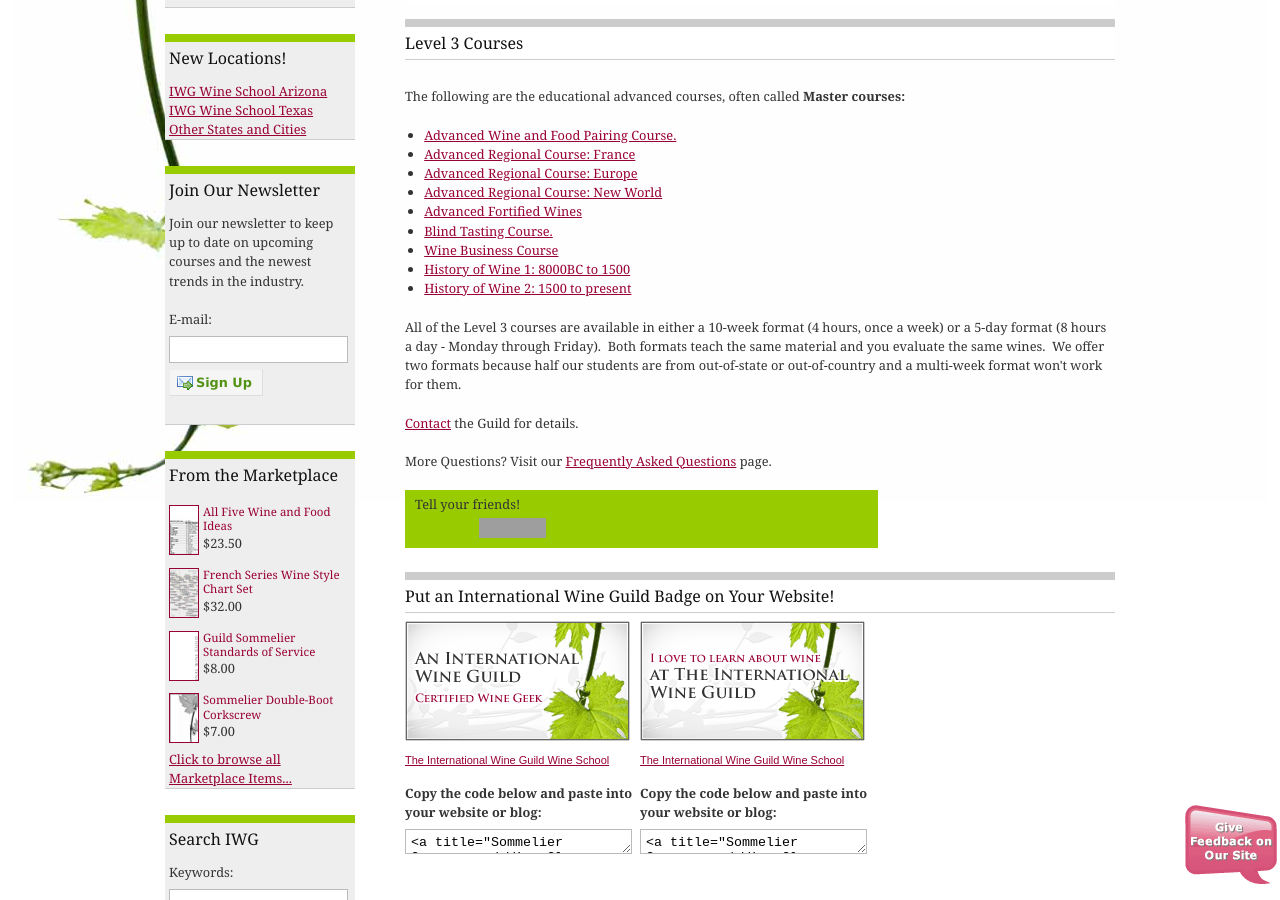
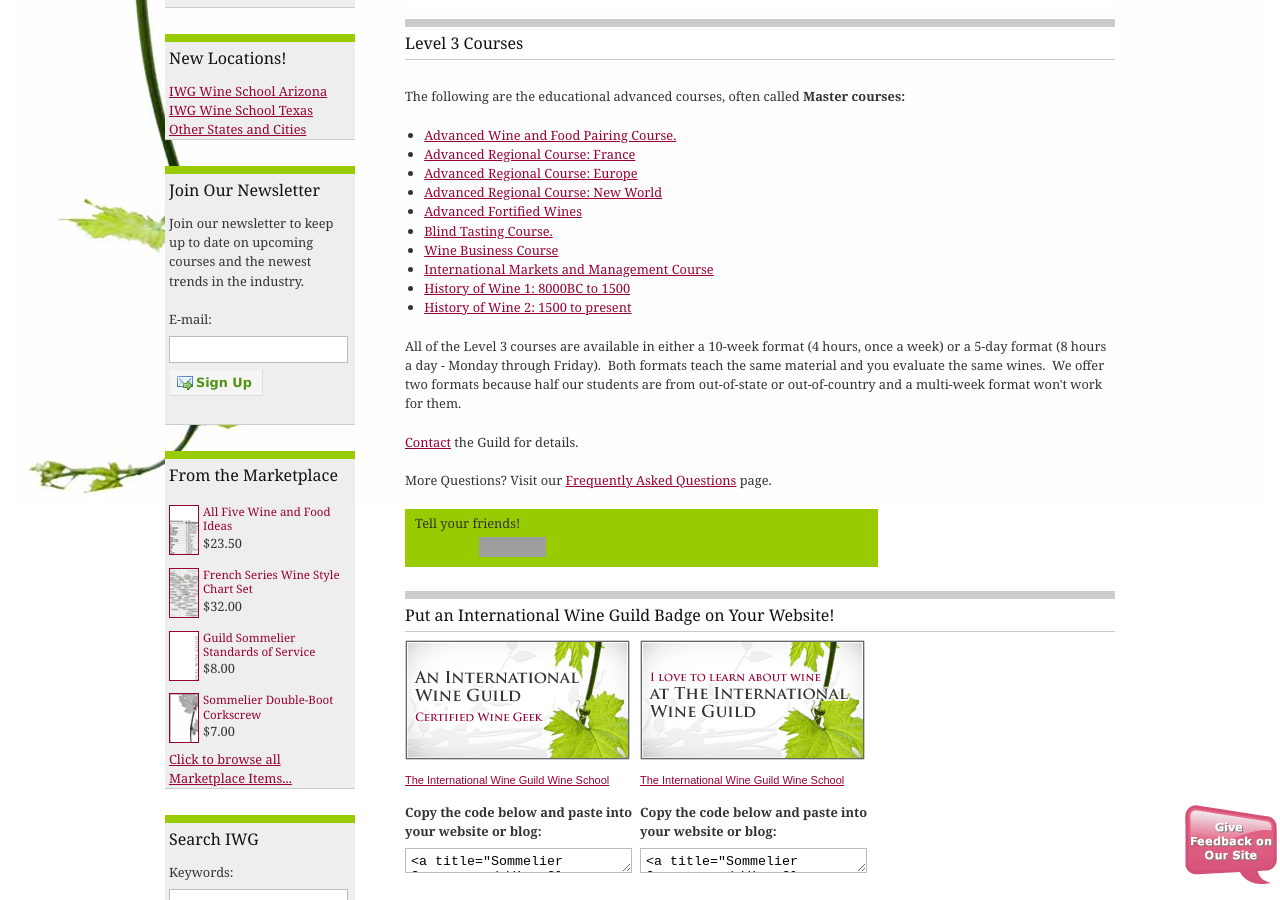
Before and after one commit to CKDev/internationalwineguild.com, a Jekyll site: the page built from guild-wine-master.html, in a window 1280 px wide and 900 px high, scrolled down 478 px. Built offline with Jekyll 4.4.1, drawn with Linux system fonts in a browser that asks for light colours; a script that is not in the unit is left out; comment, search, counter and statistics services are not loaded; grey boxes are pictures that could not be loaded.

Commit message:
Update guild-wine-master.html

```diff
--- a/guild-wine-master.html
+++ b/guild-wine-master.html
@@ -36,6 +36,7 @@
   <li><a href="/advanced-fortified-wines">Advanced Fortified Wines</a></li>
   <li><a href="/advanced-blind-tasting-course">Blind Tasting Course.</a></li>
   <li><a href="/the-wine-business">Wine Business Course</a></li>
+  <li><a href="/international-wine-markets-and-management-course">International Markets and Management Course</a></li>
   <li>
     <a href="/history-of-wine-1-8000-bc-to-1500-ad-level-iii-optional"
       >History of Wine 1: 8000BC to 1500</a
```
